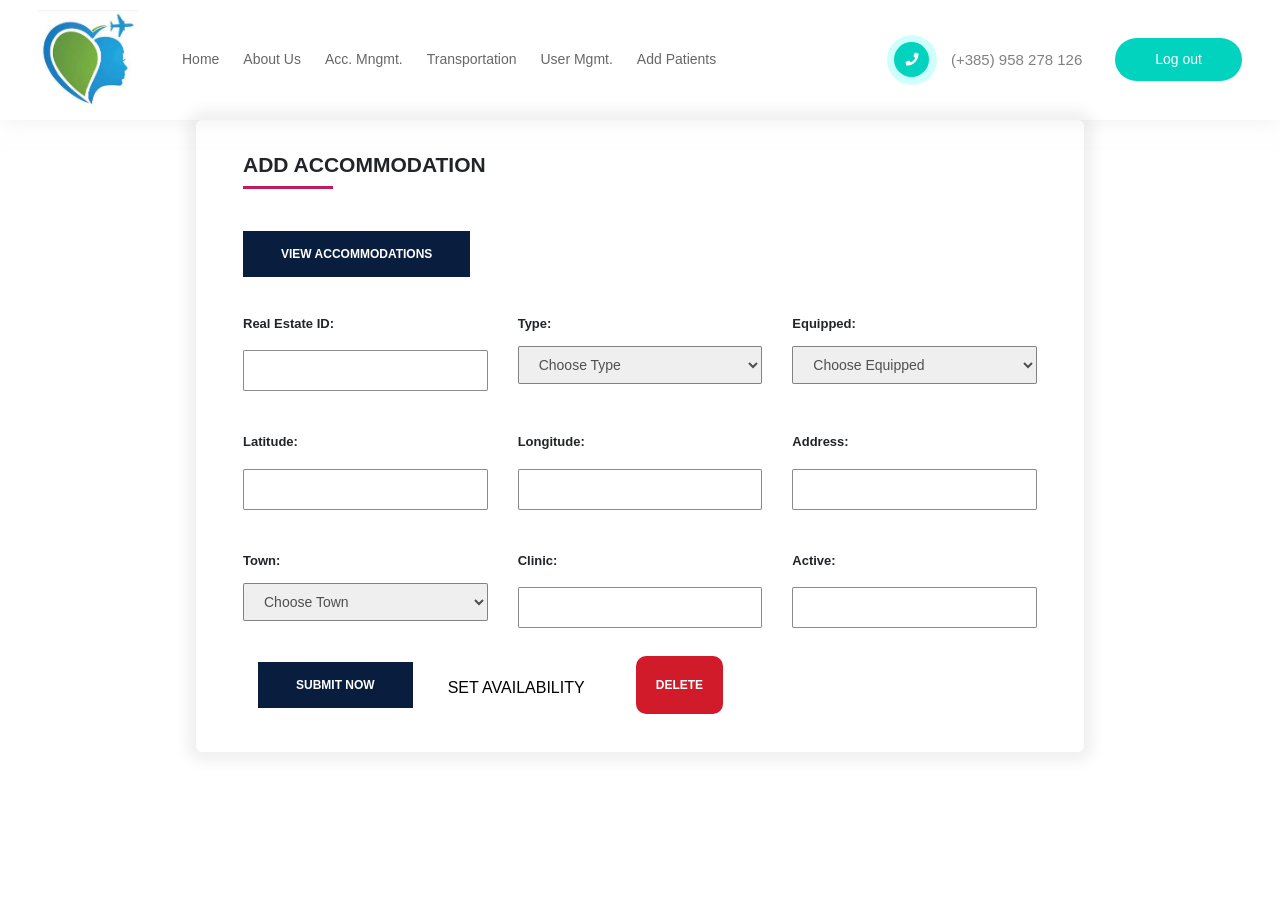
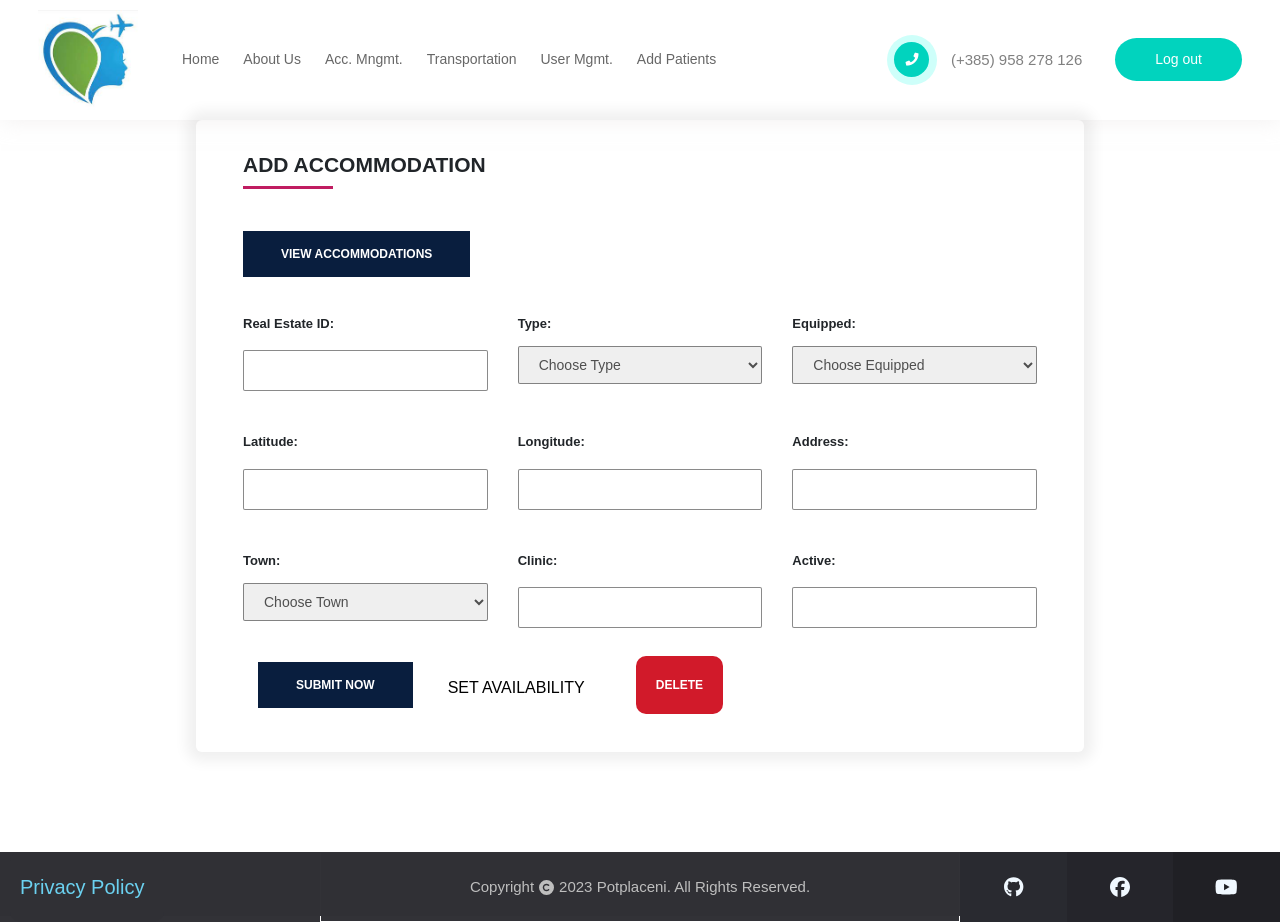
Before and after one commit to LukaKokic/Potplaceni, a React (Vite) app in the folder frontend/: page /accommodation-management in a window 1280 px wide. Before the commit the page ends 852 px from the top, so only its background shows below. Built offline with nearby package versions, Linux system fonts and the light colour scheme.

Commit message:
Added Footer to acc. Mngmt and Transportation page

```diff
--- a/frontend/src/assets/AccommodationManagement.jsx
+++ b/frontend/src/assets/AccommodationManagement.jsx
@@ -1,6 +1,7 @@
 import React, { useState, useEffect } from 'react';
 import '../index.css';
 import Navbar from "./Navbar";
+import Footer from './Footer';
 const AccommodationForm = () => {
   const [formData, setFormData] = useState({
     realEstateID: '',
@@ -214,10 +215,14 @@ const AccommodationForm = () => {
               </div>
 
             </div>
+
           </div>
+
         </div>
+
       </div>
     </div>
+    <Footer />
     </div>
   );
 
--- a/frontend/src/assets/TransportationForm.jsx
+++ b/frontend/src/assets/TransportationForm.jsx
@@ -1,6 +1,7 @@
 import React, { useState, useEffect } from 'react';
 import Navbar from "./Navbar";
 import TransportationCarrier from './TransportationCarrier';
+import Footer from './Footer';
 const TransportationForm = () => {
   const [formData, setFormData] = useState({
     registration: '',
@@ -212,6 +213,7 @@ const TransportationForm = () => {
         </div>
       </div>
       <TransportationCarrier />
+      <Footer />
     </div>
   );
 
```
